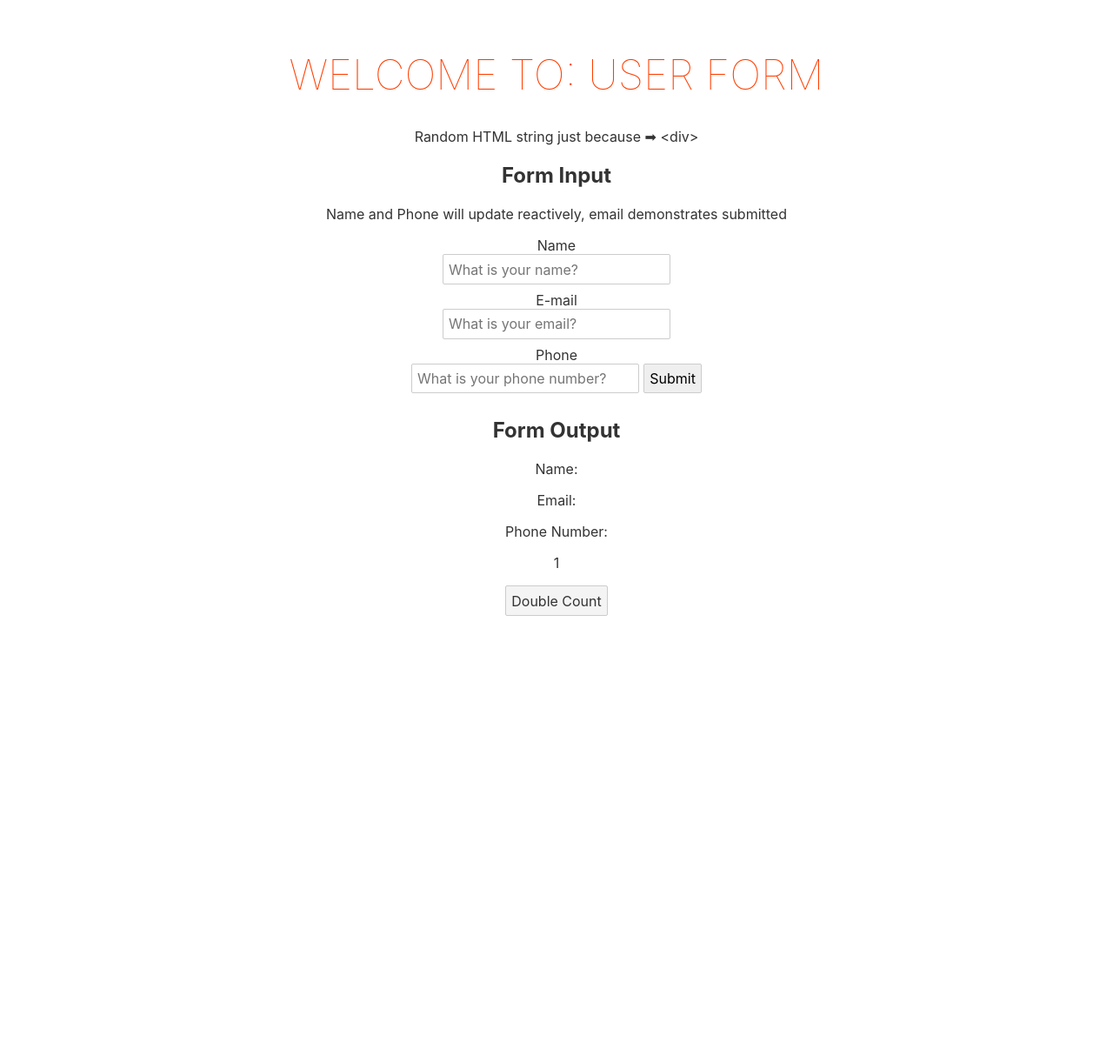
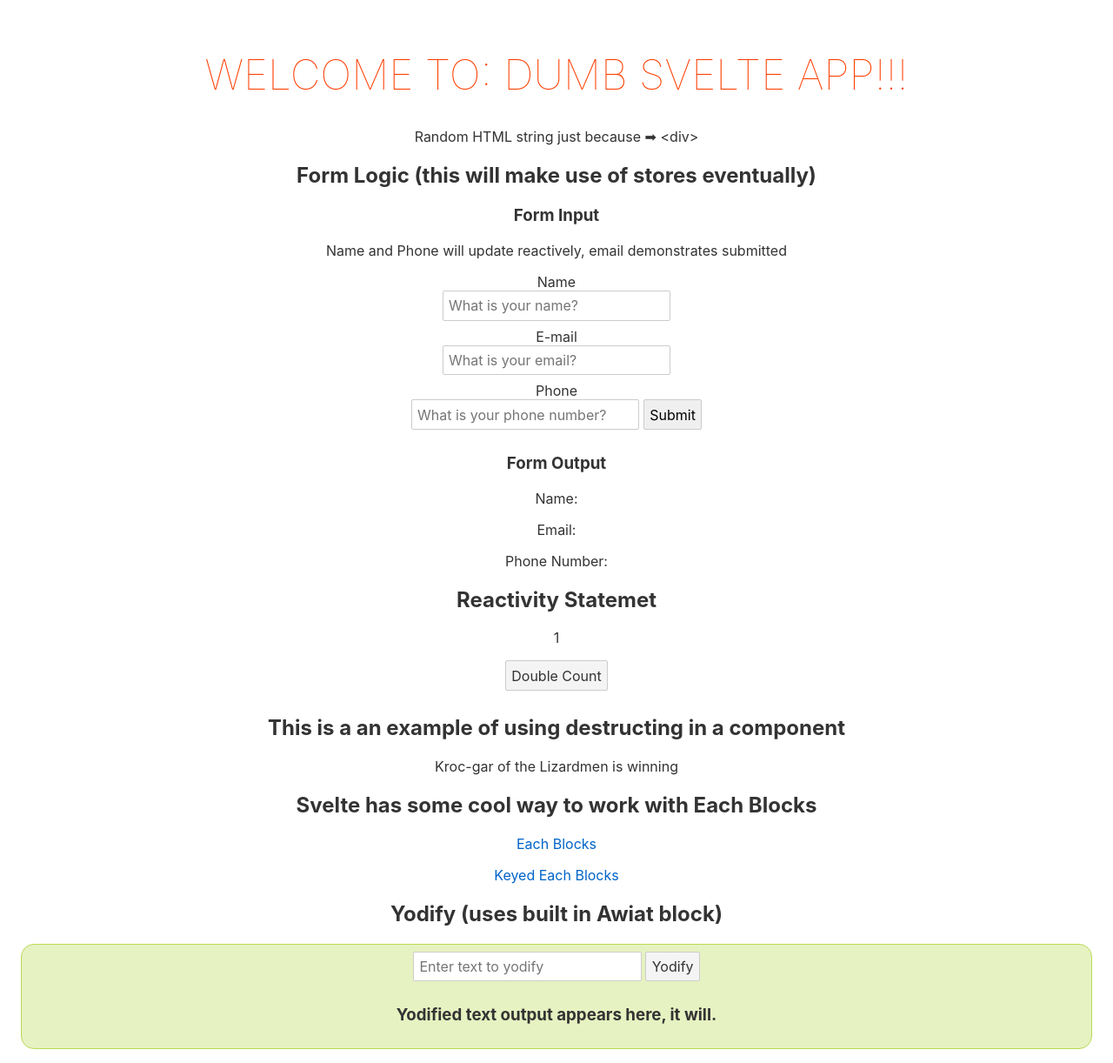
Before and after one commit to TruJared/svelteDocsPlayground, a Svelte app: page / in a window 1280 px wide. Shown: the whole page at 87% size. Before the commit the page ends 800 px from the top, so only its background shows below. Built offline with nearby package versions, Linux system fonts and the light colour scheme.

Commit message:
did stuff

```diff
--- a/src/App.svelte
+++ b/src/App.svelte
@@ -1,6 +1,28 @@
 <script>
     import NameChanger from './NameChanger.svelte';
-    import ReactivityStatement from './ReactivityStatement.svelte'
+    import ReactivityStatement from './ReactivityStatement.svelte';
+    import Destructuring from './Destructuring.svelte';
+    import Each from './Each.svelte';
+    import Yodify from './Yodify.svelte';
+
+    const htmlString = '&lt;div&gt';
+
+    const warhammer = {
+        faction: 'Lizardmen',
+        leaderName: 'Kroc-gar',
+        winning: true,
+    };
+
+    let urls = [
+        {
+            pageName: 'Each Blocks',
+            pageUrl: 'https://svelte.dev/tutorial/each-blocks',
+        },
+        {
+            pageName: 'Keyed Each Blocks',
+            pageUrl: 'https://svelte.dev/tutorial/keyed-each-blocks',
+        },
+    ];
 </script>
 
 <style>
@@ -15,11 +37,33 @@
             max-width: none;
         }
     }
+
+    h1 {
+        color: #ff3e00;
+        text-transform: uppercase;
+        font-size: 3em;
+        font-weight: 100;
+    }
 </style>
 
 <main>
+    <h1>Welcome To: Dumb Svelte App!!!</h1>
+    <p>
+        Random HTML string just because ➡
+        {@html htmlString}
+    </p>
+    <h2>Form Logic (this will make use of stores eventually)</h2>
     <NameChanger appTitle="User Form" />
+    <h2>Reactivity Statemet</h2>
     <ReactivityStatement />
+    <h2>This is a an example of using destructing in a component</h2>
+    <Destructuring {...warhammer} />
+    <h2>Svelte has some cool way to work with Each Blocks</h2>
+    {#each urls as url}
+        <Each {...url} />
+    {/each}
+    <h2>Yodify (uses built in Awiat block)</h2>
+    <Yodify />
 </main>
 
 <!-- you are here !! https://svelte.dev/tutorial/keyed-each-blocks -->
--- /dev/null
+++ b/src/Destructuring.svelte
@@ -0,0 +1,7 @@
+<script>
+    export let faction;
+    export let leaderName;
+    export let winning = false;
+</script>
+
+<p>{leaderName} of the {faction} is {winning ? 'winning' : 'losing'} </p>
--- /dev/null
+++ b/src/Each.svelte
@@ -0,0 +1,17 @@
+<script>
+    export let pageName;
+    export let pageUrl;
+</script>
+
+<style>
+    span {
+        display: inline-block;
+        padding: 0.2em 0.5em;
+        margin: 0 0.2em 0.2em 0;
+        text-align: center;
+    }
+</style>
+
+<p>
+<a href={pageUrl}>{pageName}</a>
+</p>
--- a/src/NameChanger.svelte
+++ b/src/NameChanger.svelte
@@ -1,30 +1,17 @@
 <script>
-
-    export let appTitle = 'Form';
     let userName = '';
     let userEmail = '';
     let userPhone = '';
     let updatedUserPhone = '';
 
-    const htmlString = '&lt;div&gt';
 </script>
 
 <style>
-    h1 {
-        color: #ff3e00;
-        text-transform: uppercase;
-        font-size: 3em;
-        font-weight: 100;
-    }
+
 </style>
 
-<h1>Welcome To: {appTitle}</h1>
-<p>
-    Random HTML string just because ➡
-    {@html htmlString}
-</p>
 
-<h2>Form Input</h2>
+<h3>Form Input</h3>
 <p>Name and Phone will update reactively, email demonstrates submitted</p>
 <form on:submit|preventDefault={()=>updatedUserPhone=userPhone}>
     <label for="userName">Name</label>
@@ -36,7 +23,7 @@
     <input type=submit value="Submit">
 </form>
 <!-- todo move output to it's own component useing store -->
-<h2>Form Output</h2>
+<h3>Form Output</h3>
 <p>Name: {userName}</p>
 <p>Email: {userEmail}</p>
 <p>Phone Number: {updatedUserPhone}</p>
--- /dev/null
+++ b/src/Yodify.svelte
@@ -0,0 +1,30 @@
+<!-- todo make component work better https://svelte.dev/tutorial/await-blocks -->
+
+<script>
+    const yodaApi = 'https://yoda-api.appspot.com/api/v1/yodish?text=';
+    let yodified = 'Yodified text output appears here, it will.';
+
+    async function yodifyIt(event) {
+        let res = await fetch(
+            `${yodaApi}${event.target.previousElementSibling.value}`
+        );
+        res = await res.json();
+        console.log(res);
+        yodified = res.yodish;
+    }
+</script>
+
+<style>
+    div {
+        border: 1px solid #bada55;
+        padding: 0.5em 0;
+        background: rgba(187, 218, 85, 0.363);
+        border-radius: 15px;
+    }
+</style>
+
+<div>
+    <input id="yodifyInput" type="text" placeholder="Enter text to yodify" />
+    <button on:click={() => yodifyIt(event)}>Yodify</button>
+    <h3>{yodified}</h3>
+</div>
--- a/src/store.js
+++ b/src/store.js
@@ -1,4 +1,4 @@
-// store.js
+// store.js;
 // import { writable } from 'svelte/store';
 
 // export const user = writable({
```
